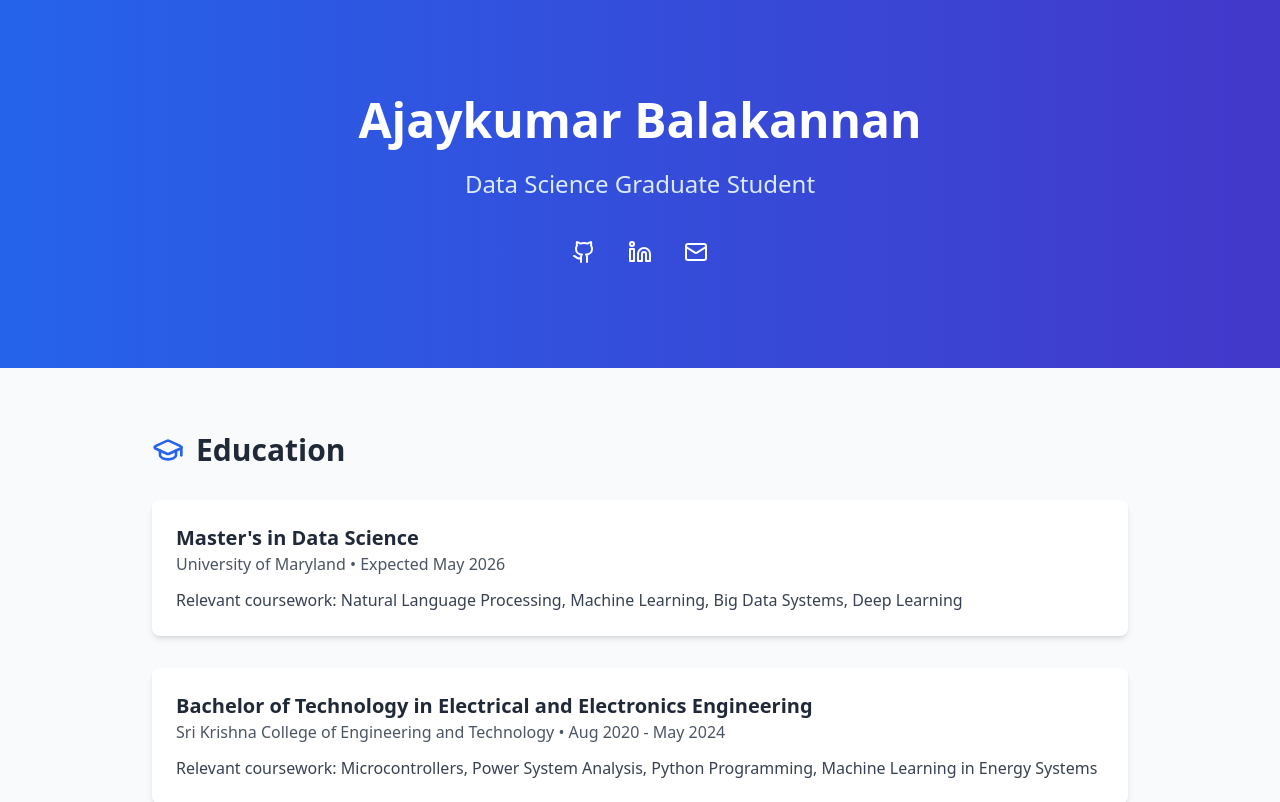
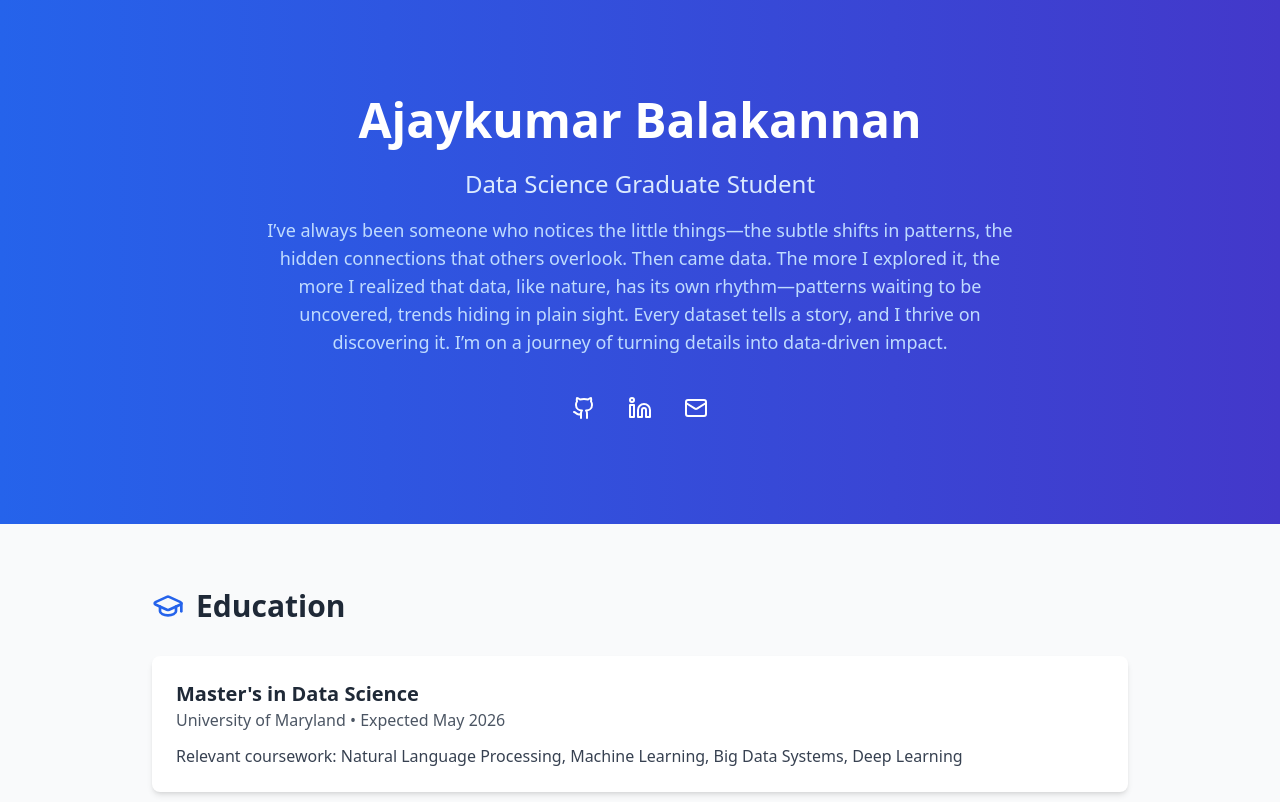
Before and after one commit to AjaykumarBalakannan/datawithajay, a React (Vite) app: page / in a window 1280 px wide. Shown: the top 802 px of the page. Built offline with nearby package versions, Linux system fonts and the light colour scheme.

Commit message:
Adding Intro

```diff
--- a/package.json
+++ b/package.json
@@ -7,7 +7,9 @@
     "dev": "vite",
     "build": "vite build",
     "lint": "eslint .",
-    "preview": "vite preview"
+    "preview": "vite preview",
+    "predeploy": "npm run build",
+    "deploy": "gh-pages -d dist"
   },
   "dependencies": {
     "lucide-react": "^0.344.0",
--- a/src/App.tsx
+++ b/src/App.tsx
@@ -19,6 +19,13 @@ function App() {
           <div className="max-w-4xl mx-auto text-center">
             <h1 className="text-4xl md:text-5xl font-bold mb-6">Ajaykumar Balakannan</h1>
             <p className="text-xl md:text-2xl text-blue-100">Data Science Graduate Student</p>
+            <p className="mt-4 text-lg text-blue-200 max-w-3xl mx-auto">
+              I’ve always been someone who notices the little things—the subtle shifts in patterns,
+              the hidden connections that others overlook. Then came data. The more I explored it,
+              the more I realized that data, like nature, has its own rhythm—patterns waiting to be uncovered,
+              trends hiding in plain sight. Every dataset tells a story, and I thrive on discovering it.
+              I’m on a journey of turning details into data-driven impact.
+            </p>
             <div className="flex justify-center gap-4 mt-8">
               <a href="https://github.com" className="p-2 hover:text-blue-200 transition-colors">
                 <Github className="w-6 h-6" />
```
Also changed, not shown: 1 other file (tests, documents, lock files or other folders).
